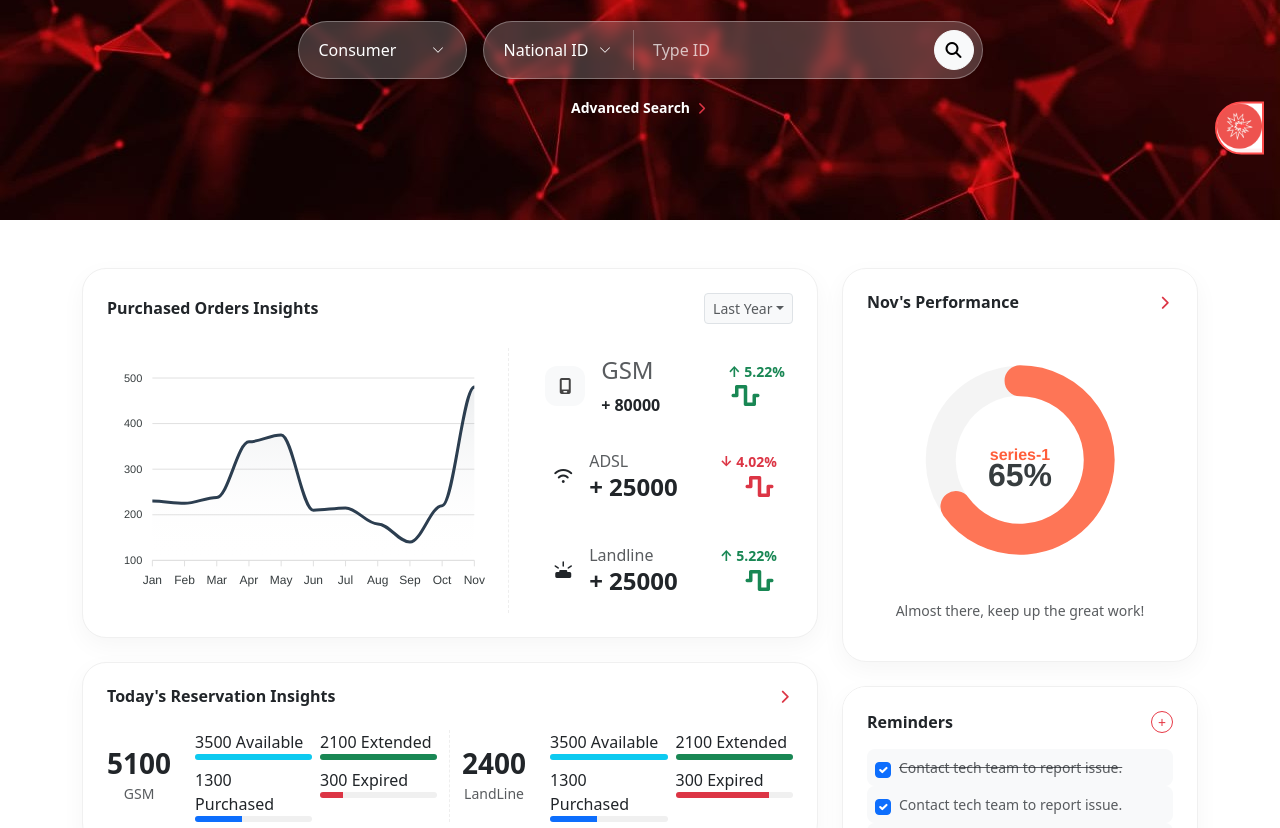
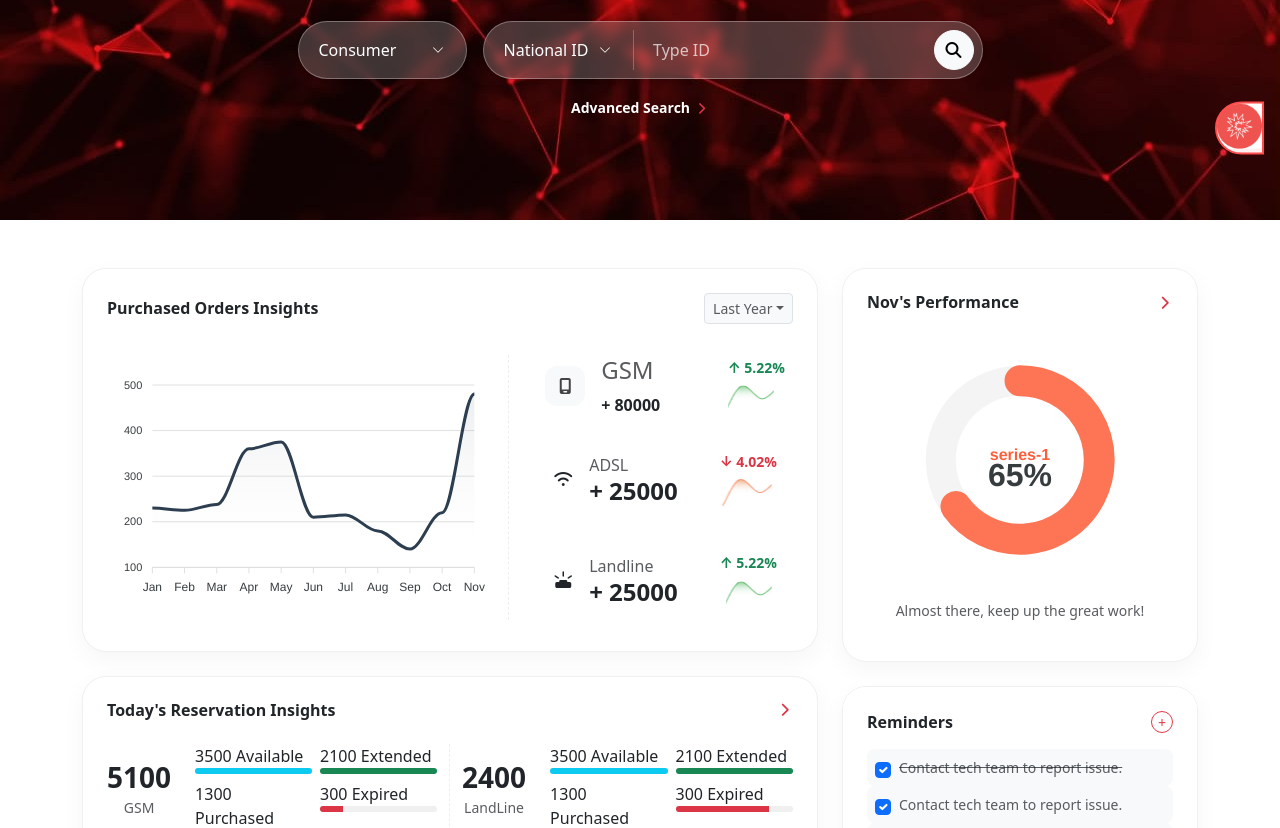
Before and after one commit to engr3ssam-arch/Etisalat-, a website: page index.html in a window 1280 px wide. Shown: the part 272-1100 px from the top of the page. Drawn offline with nearby package versions, Linux system fonts and the light colour scheme; some icons are missing.

Commit message:
Edit Purchased Chart Wave Icon

```diff
--- a/index.html
+++ b/index.html
@@ -168,7 +168,7 @@
                                     <div class="icon-sq"><i class="fa-solid fa-mobile-screen"></i></div>
                                     <div><h4 class="text-muted d-block">GSM</h4><span class="fw-bold">+ 80000</span></div>
                                 </div>
-                                <div class="text-success small fw-bold">↑ 5.22%<br> <i class="fa-solid fa-wave-square fs-3"></i> </div>
+                                <div class="text-success small fw-bold">↑ 5.22%<br> <img src="./images/purchasedChartGreenWave.png" alt=""> </div>
 
                             </div>
                              <div class="stat-item d-flex align-items-center justify-content-between p-3">
@@ -180,7 +180,7 @@
               </div>
             </div>
             <div class="text-end text-success">
-              <span class="small fw-bold text-danger">↓ 4.02% <br><i class="fa-solid fa-wave-square fs-3"></i></span>
+              <span class="small fw-bold text-danger">↓ 4.02% <br><img src="./images/purchasedChartRedWave.png" alt=""></span>
               <div class="mini-sparkline"></div>
             </div>
           </div>
@@ -194,7 +194,7 @@
               </div>
             </div>
             <div class="text-end text-success">
-              <span class="small fw-bold">↑ 5.22% <br> <i class="fa-solid fa-wave-square fs-3"></i></span>
+              <span class="small fw-bold">↑ 5.22% <br> <img src="./images/purchasedChartGreenWave.png" alt=""></i></span>
               <div class="mini-sparkline"></div>
             </div>
           </div>
```
Also changed, not shown: images/purchasedChartGreenWave.png (added), images/purchasedChartRedWave.png (added).
